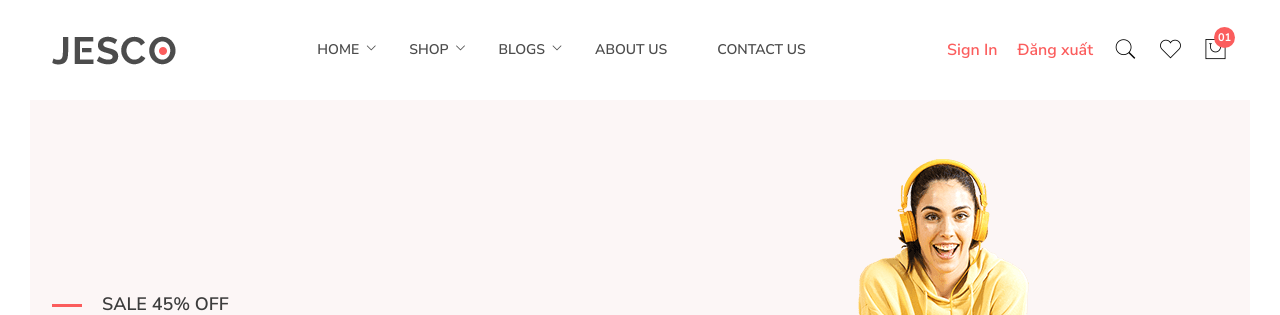
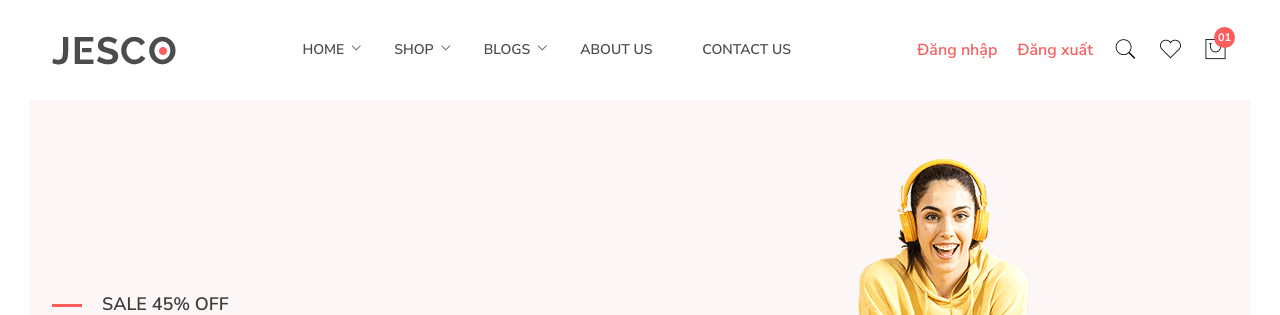
Before and after one commit to NghiaTruong03/DATN, a Laravel app: page / in a window 1280 px wide. Shown: the top 315 px of the page. Run offline with Laravel 8, Linux system fonts and the light colour scheme; data comes from the database, SQL or seed files in the repository; some libraries are stand-ins or nearby versions.

Commit message:
fix view

```diff
--- a/resources/views/shop_pages/layouts/header.blade.php
+++ b/resources/views/shop_pages/layouts/header.blade.php
@@ -118,7 +118,7 @@
                     <div class="col col-lg-auto align-self-center pl-0 ">
                         <div class="header-actions">
                             <a href="{{ route('login') }}" class="header-action-btn login-btn" data-bs-toggle="modal"
-                                data-bs-target="#loginActive">{{ Auth::check() == 1 ? Auth::user()->name : 'Sign In' }}</a>
+                                data-bs-target="#loginActive">{{ Auth::check() == 1 ? Auth::user()->name : 'Đăng nhập' }}</a>
                             <a href="{{ route('logout') }}" class="header-action-btn login-btn">Đăng xuất</a>
                             <!-- Single Wedge Start -->
                             <a href="#" class="header-action-btn" data-bs-toggle="modal" data-bs-target="#searchActive">
```
